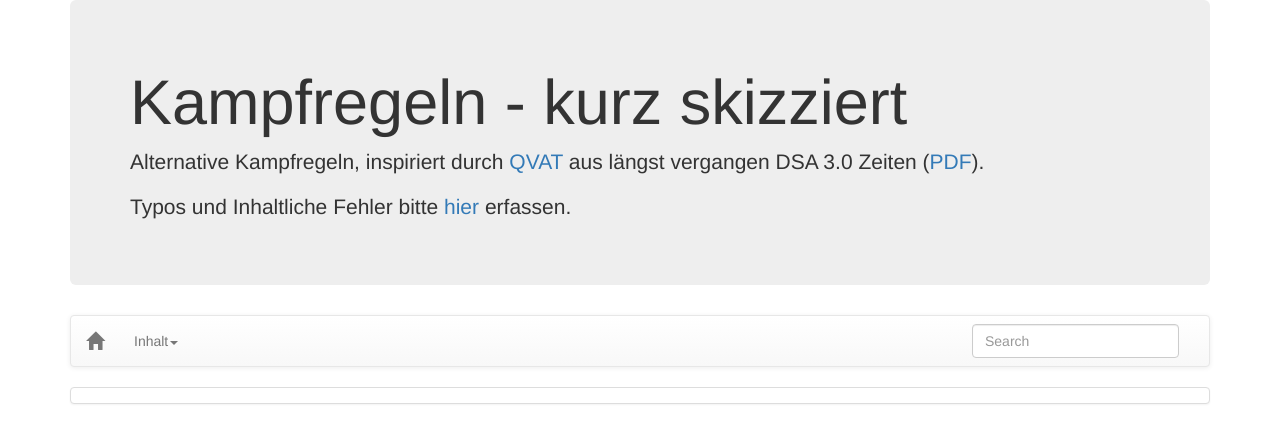
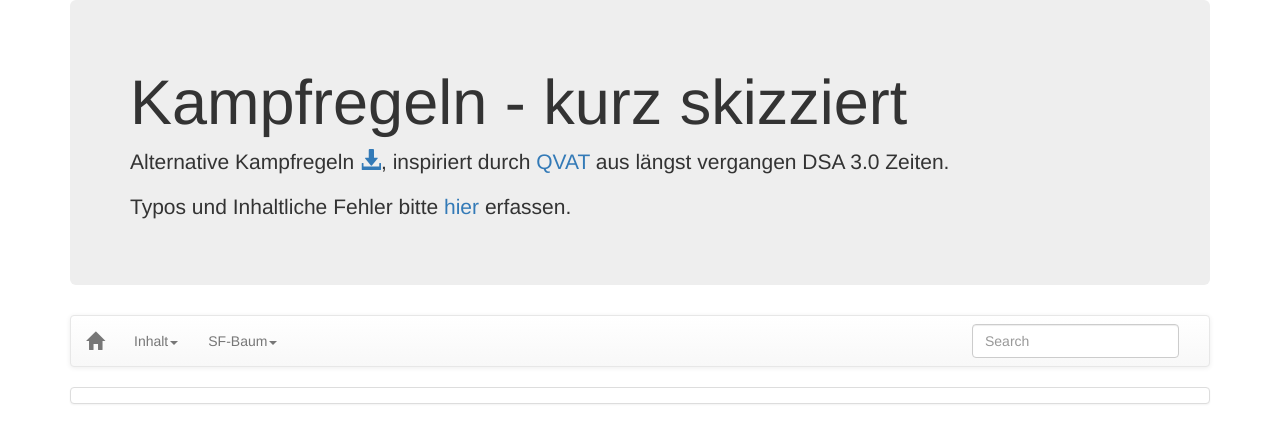
Before and after one commit to moiri/dsa_doc, a PHP site: page / in a window 1280 px wide. Shown: the top 443 px of the page. Run offline with PHP 8.4, Linux system fonts and the light colour scheme.

Commit message:
fix some links and add cathegories to search

```diff
--- a/web/index.php
+++ b/web/index.php
@@ -20,7 +20,10 @@
 <div class="container">
     <div class="jumbotron">
         <h1>Kampfregeln - kurz skizziert</h1>
-        <p>Alternative Kampfregeln, inspiriert durch <a href="http://www.wiki-aventurica.de/wiki/QVAT">QVAT</a> aus längst vergangen DSA 3.0 Zeiten (<a href="app-doc/kampf.pdf">PDF</a>).</p>
+        <p>Alternative Kampfregeln
+            <a href="tex/kampf.pdf"><span class="glyphicon glyphicon-download-alt" aria-hidden="true"></span></a>,
+            inspiriert durch <a href="http://www.wiki-aventurica.de/wiki/QVAT">QVAT</a> aus längst vergangen DSA 3.0 Zeiten.
+        </p>
         <p>Typos und Inhaltliche Fehler bitte <a href="https://github.com/moiri/dsa_doc/issues">hier</a> erfassen.</p>
     </div>
         <nav class="navbar navbar-default">
@@ -55,6 +58,25 @@ foreach( $json_a as $item ) {
                             </ul>
                         </li>
                     </ul>
+                    <ul class="nav navbar-nav">
+                        <li class="dropdown">
+                            <a href="#" class="dropdown-toggle" data-toggle="dropdown" role="button" aria-haspopup="true" aria-expanded="false">SF-Baum<span class="caret"></span></a>
+                            <ul class="dropdown-menu">
+                                <li><a href="tex/fig/bSF.pdf">
+                                    <span class="glyphicon glyphicon-download-alt" aria-hidden="true"></span>
+                                    Bewaffnete SFs</a>
+                                </li>
+                                <li><a href="tex/fig/uSF.pdf">
+                                    <span class="glyphicon glyphicon-download-alt" aria-hidden="true"></span>
+                                    Unbewaffnete SFs</a>
+                                </li>
+                                <li><a href="tex/fig/fkSF.pdf">
+                                    <span class="glyphicon glyphicon-download-alt" aria-hidden="true"></span>
+                                    Fernkampf SFs</a>
+                                </li>
+                            </ul>
+                        </li>
+                    </ul>
 
                     <form class="navbar-form navbar-right">
                         <div class="form-group">
--- a/web/js/latex2html.js
+++ b/web/js/latex2html.js
@@ -16,6 +16,8 @@ var regExMath = /\\textrm\{[\s]?\$\{(.*?)\}\$[\s]?\}/g;
 var regExNL = /\\newline/g;
 var math = [];
 var index = null;
+var figFolder = "fig";
+var figPath = "tex/" + figFolder + "/";
 math["\\leq"] = ' &le; ';
 math["\\geq"] = ' &ge; ';
 
@@ -145,10 +147,18 @@ function replaceNameref( line ) {
     var matches = null;
     if( ( matches = regExNameref.exec( line ) ) != null )
         line = line.replace( regExNameref, function( regExStr, type, name ) {
+            var title = '';
+            var href = '#';
             var names = name.split( '.' );
-            var title = getTitle( names[0], names[1] );
             var id = 'link-' + names[0] + '-' + names[1];
-            return '<a href=# id="' + id + '">' + title + '</a>';
+            if( names[0] == figFolder ) {
+                title = '<span class="glyphicon glyphicon-download-alt" aria-hidden="true"></span>';
+                id = '';
+                href = figPath + names[1] + ".pdf";
+            }
+            else
+                title = getTitle( names[0], names[1] );
+            return '<a href="' + href + '" id="' + id + '">' + title + '</a>';
         } );
     return line;
 }
--- a/web/js/test.js
+++ b/web/js/test.js
@@ -11,9 +11,9 @@ $(document).ready(function() {
     var j_index = getIndex();
     $input.typeahead({
         source:j_index,
-        autoSelect: true,
         displayText: function( item ){
-            return ( item.folder === "sf" ) ? item.name + " (SF)" : item.name;
+            // return ( item.folder === "sf" ) ? item.name + " (SF)" : item.name;
+            return item.name + ' (' + item.folder + ')';
         },
         afterSelect: function(){ $input.val(''); $input.blur(); }
     });
```
